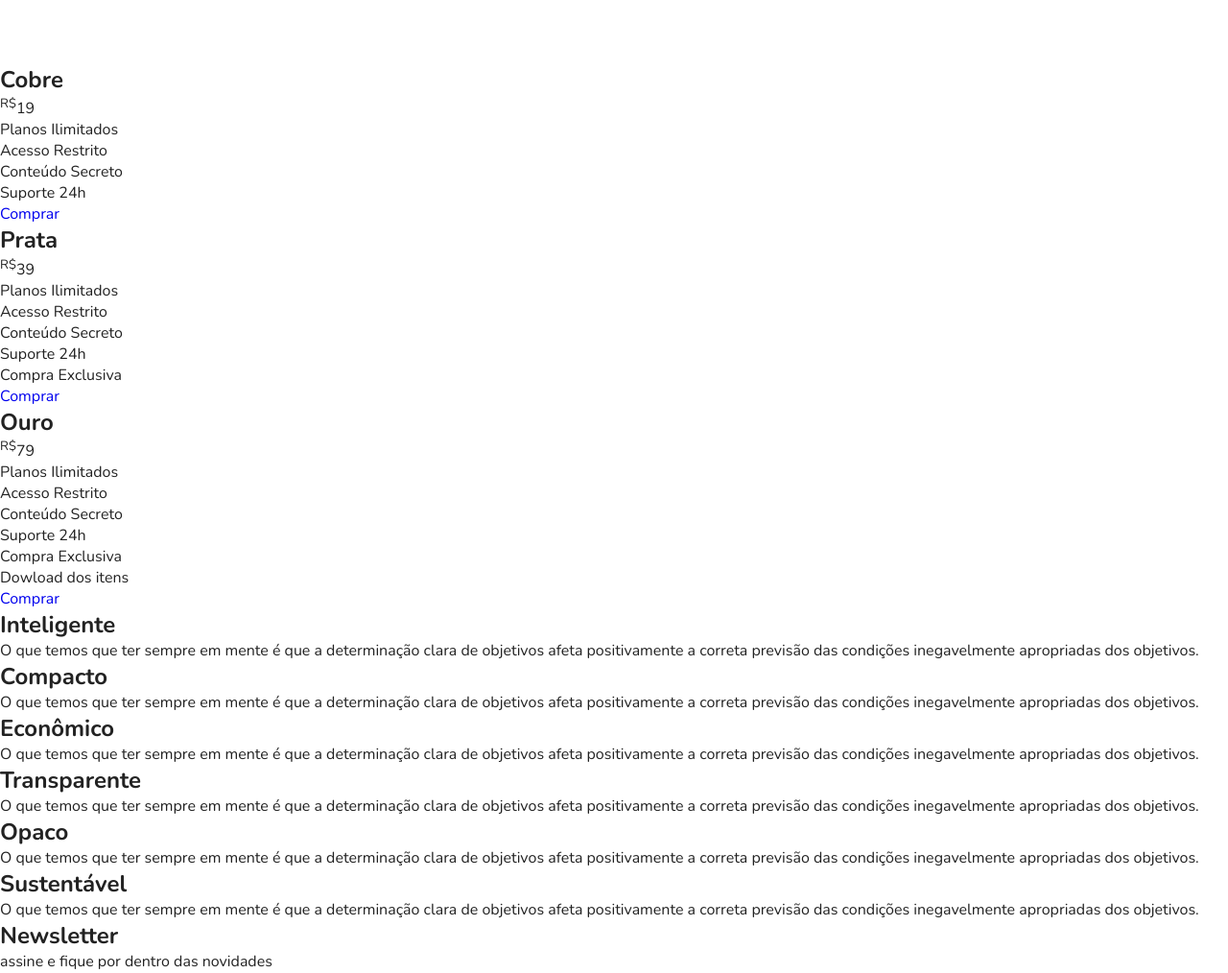
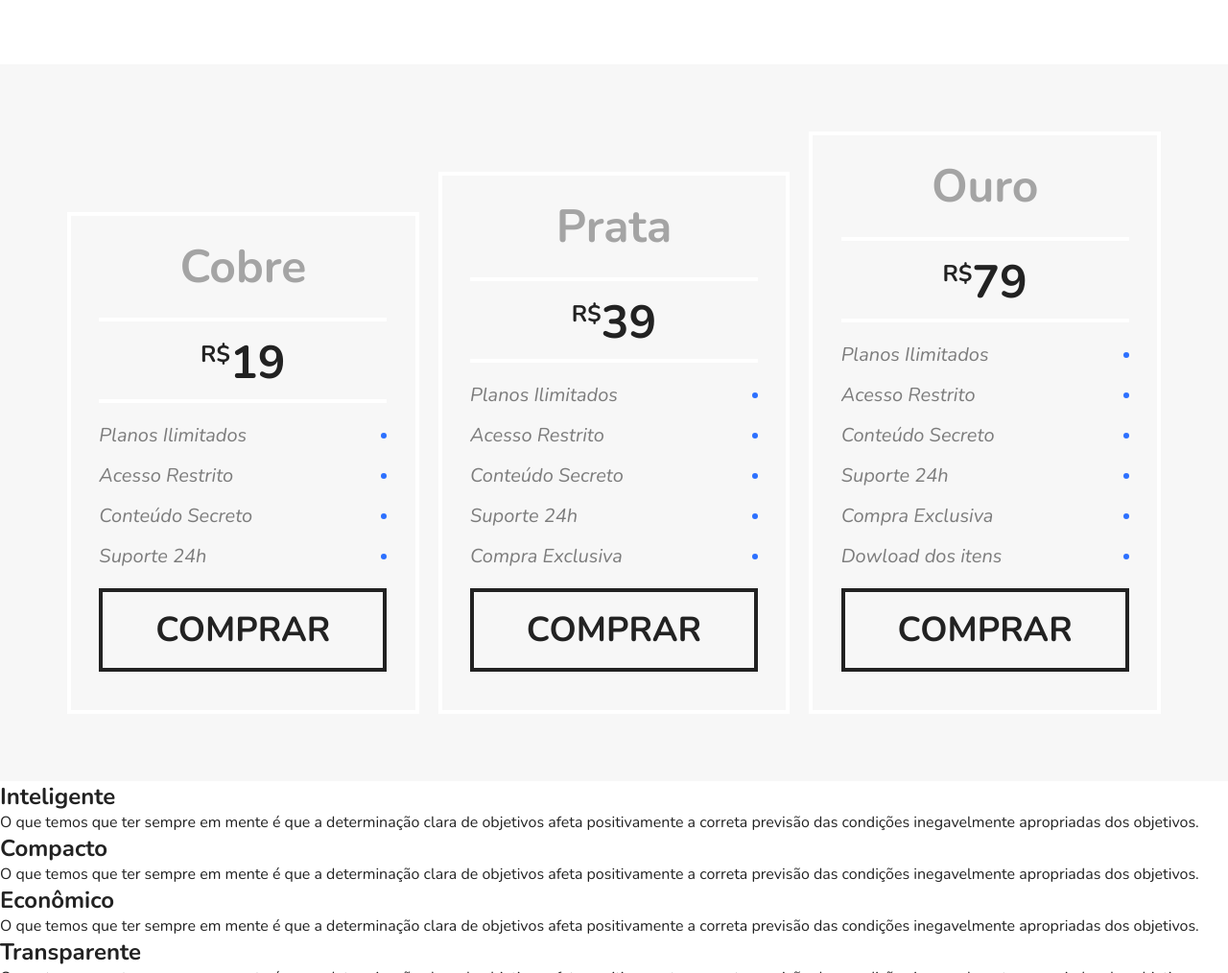
Before and after one commit to pedroandradepedro/flexblog, a plain HTML site: page index.html in a window 1280 px wide. Shown: the part 1742-2756 px from the top of the page at 96% size. Drawn offline with nearby package versions, Linux system fonts and the light colour scheme.

Commit message:
CSS precos

```diff
--- a/style.css
+++ b/style.css
@@ -43,6 +43,9 @@ img {
 }
 .superinfo a {
   color: #ffffff;
+}
+.superinfo a:hover {
+  color: #66d9eb;
 }
 
 .superinfo p,
@@ -171,3 +174,99 @@ img {
 .blue {
   border-top: 8px solid #66d9eb;
 }
+
+/* Preços */
+
+.precos {
+  background: #f7f7f7;
+  padding: 60px;
+  display: flex;
+  flex-wrap: wrap;
+  align-items: flex-end;
+}
+
+.precos-item {
+  flex: 1;
+  border: 4px solid #ffffff;
+  padding: 20px;
+  margin: 10px;
+}
+
+.precos-item h2 {
+  font-size: 3em;
+  color: #a4a4a4;
+  text-align: center;
+}
+
+.precos-item span {
+  font-size: 3em;
+  max-width: 300px;
+  margin: 20px auto;
+  display: block;
+  text-align: center;
+  font-weight: bold;
+  padding: 10px 0 5px 0;
+  border-top: 4px solid #ffffff;
+  border-bottom: 4px solid #ffffff;
+}
+
+.precos-item sup {
+  font-size: 1.5rem;
+}
+
+.precos-item ul {
+  max-width: 300px;
+  margin: 20px auto;
+  font-size: 1.25em;
+  font-style: italic;
+  color: #7c7c7c;
+}
+
+.precos-item li {
+  display: flex;
+  justify-content: space-between;
+  align-items: center;
+  margin-bottom: 15px;
+}
+
+.precos-item li::after {
+  content: "";
+  display: block;
+  height: 6px;
+  width: 6px;
+  background: #2c70ff;
+  border-radius: 50%;
+}
+
+.precos-item a {
+  max-width: 300px;
+  display: block;
+  margin: 20px auto;
+  border: 4px solid;
+  color: #222222;
+  font-size: 2.25em;
+  font-weight: bold;
+  text-transform: uppercase;
+  padding: 15px 0;
+  text-align: center;
+}
+
+.precos-item a:hover {
+  background: #2c70ff;
+  border: 4px solid #2c70ff;
+  color: #ffffff;
+  transition: 0.2s;
+}
+
+@media (max-width: 800px) {
+  .precos {
+    padding-left: 10px;
+    padding-right: 10px;
+  }
+  .precos .precos-item:nth-child(3) {
+    order: -2;
+  }
+  .precos .precos-item:nth-child(2) {
+    order: -1;
+  }
+}
```
